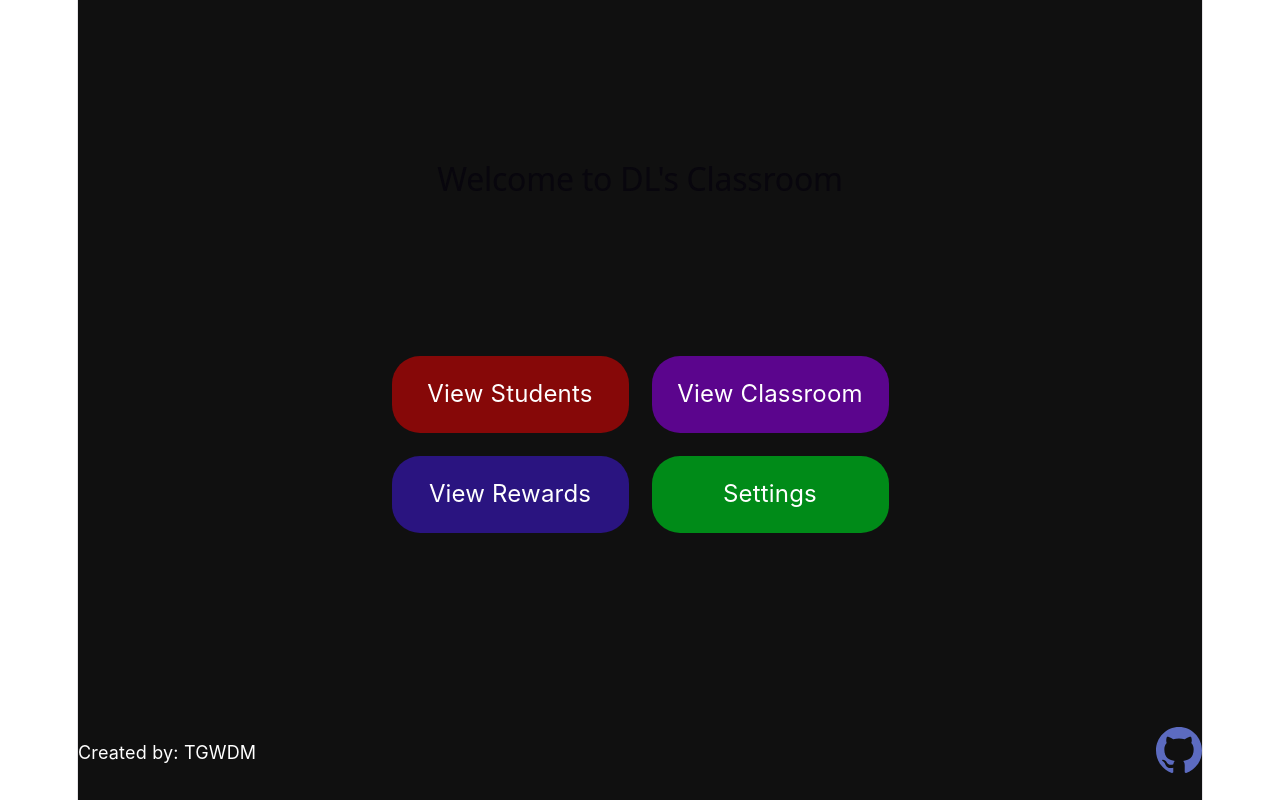
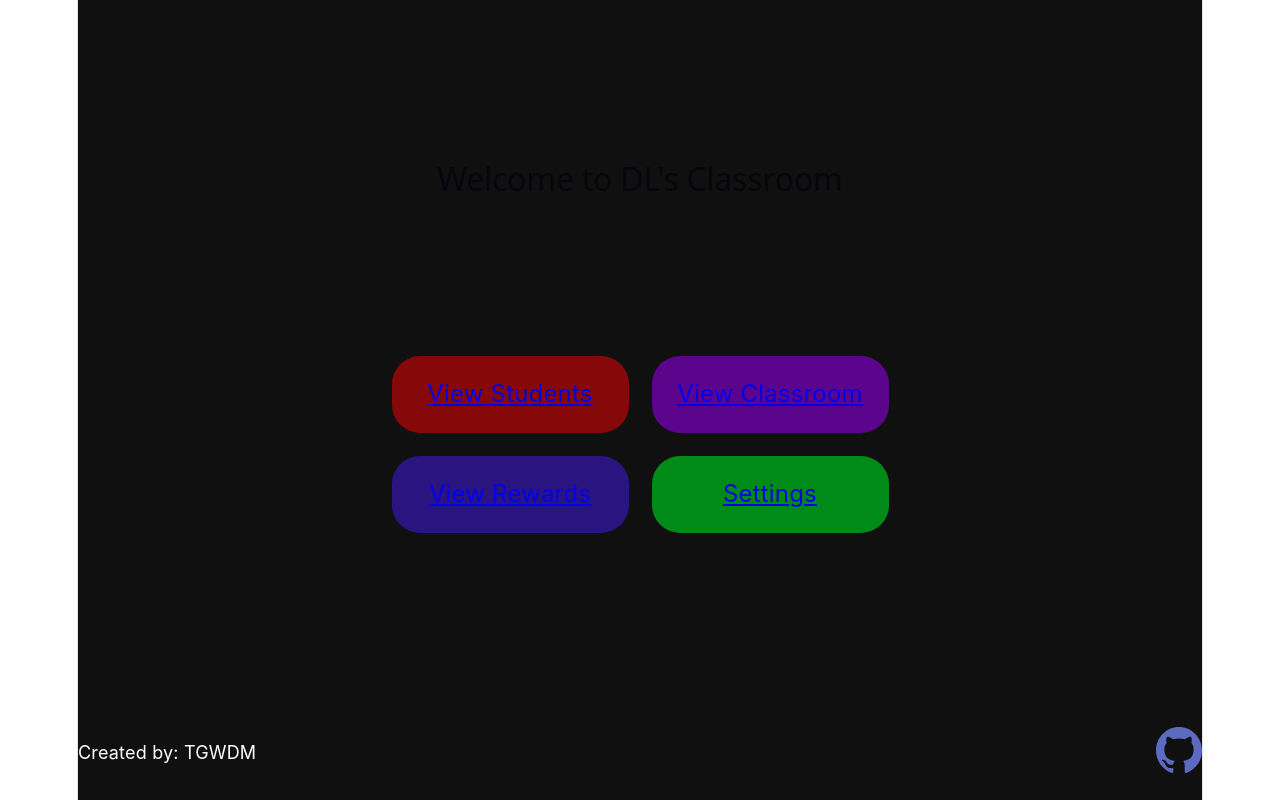
Before and after one commit to TGWDM/DLs-Classroom, a React (Vite) app in the folder frontend/: page / in a window 1280 px wide. Built offline with nearby package versions, Linux system fonts and the light colour scheme.

Commit message:
Routed classroom button to classroom screen

```diff
--- a/frontend/src/screens/Home.tsx
+++ b/frontend/src/screens/Home.tsx
@@ -1,13 +1,14 @@
 // import React from 'react'
 import styles from '../css/Home.module.css'
 import ghLogo from '../assets/ghLogo.svg'
+import {Link} from 'react-router'
 
 function Home() {
   const buttons = [
-    { label: 'View Students', bg: '#860808', left: 36 },
-    { label: 'View Classroom', bg: '#5B058D', left: 27 },
-    { label: 'View Rewards', bg: '#2A1480', left: 39 },
-    { label: 'Settings', bg: '#008B18', left: 71 },
+    { label: 'View Students', bg: '#860808',to: '/', left: 36 },
+    { label: 'View Classroom', bg: '#5B058D', to: '/Classroom', left: 27 },
+    { label: 'View Rewards', bg: '#2A1480',to: '/', left: 39 },
+    { label: 'Settings', bg: '#008B18',to: '/', left: 71 },
   ]
 
   return (
@@ -16,9 +17,14 @@ function Home() {
       <div className={styles.content}>
         <div data-testid='optionsButtons' className={styles.options}>
           {buttons.map((b) => (
-            <div role="optionButton" key={b.label}  className={styles.optionButtons} style={{ backgroundColor: b.bg }}>
+            <Link
+            role="optionButton"
+            to={b.to}
+            key={b.label}
+            className={styles.optionButtons}
+            style={{ backgroundColor: b.bg }}>
               {b.label}
-            </div>
+            </Link>
           ))}
         </div>
       </div>
```
